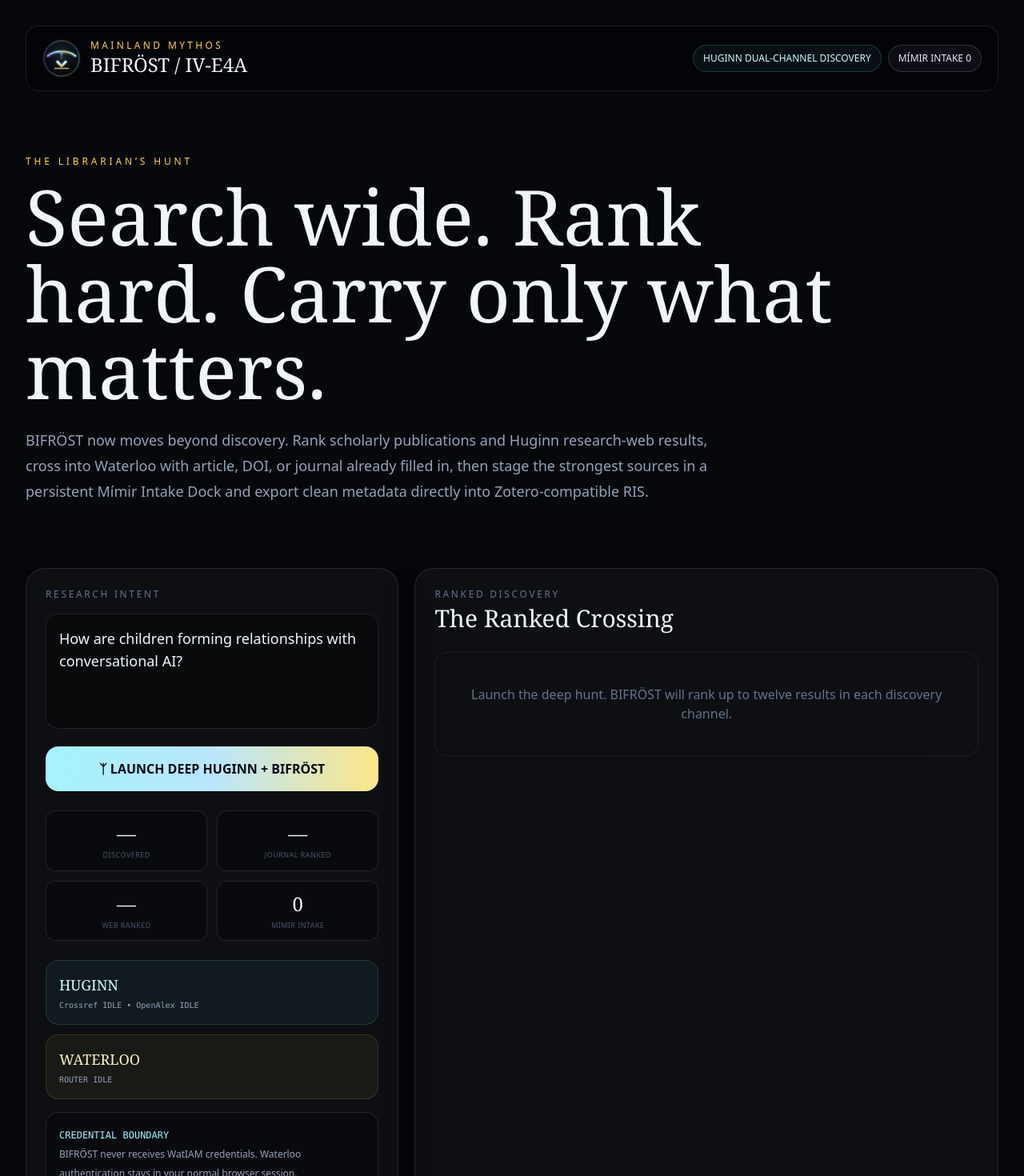
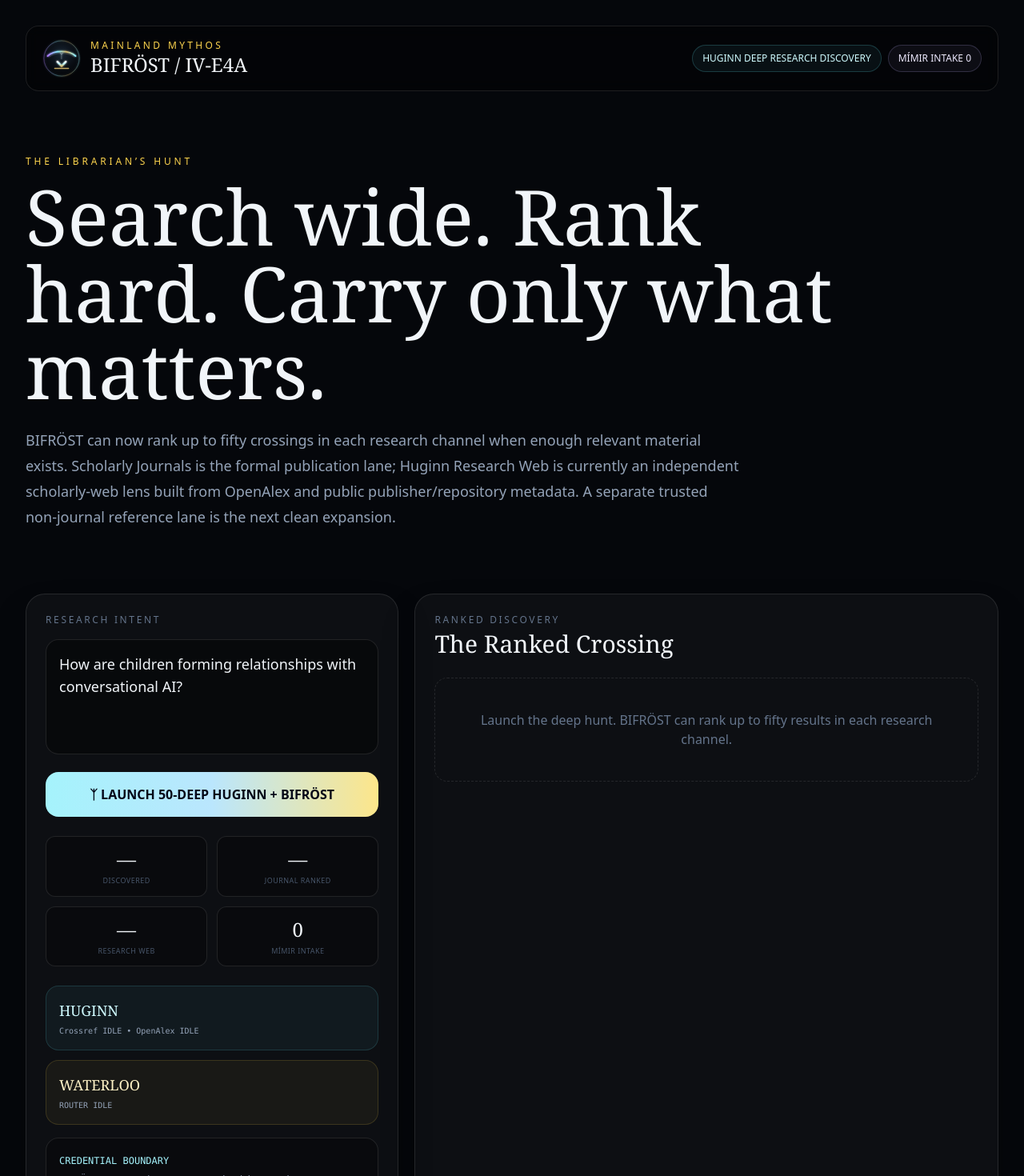
Before and after one commit to mainz81/dragons-nest, a Next.js app: page /bifrost in a window 1280 px wide. Shown: the top 1470 px of the page at 80% size. Built offline with nearby package versions, Linux system fonts and the light colour scheme.

Commit message:
BIFROST expand UI to fifty ranked crossings and clarify research-web channel

```diff
--- a/src/app/bifrost/BifrostClient.tsx
+++ b/src/app/bifrost/BifrostClient.tsx
@@ -182,8 +182,8 @@ export default function BifrostClient() {
         headers: { "content-type": "application/json" },
         body: JSON.stringify({
           question,
-          maxAcquire: 12,
-          rowsPerQuery: 18
+          maxAcquire: 50,
+          rowsPerQuery: 50
         })
       });
       setData((await response.json()) as HuntResponse);
@@ -268,7 +268,7 @@ export default function BifrostClient() {
           </div>
           <div className="flex flex-wrap items-center gap-2">
             <div className="rounded-full border border-cyan-300/20 bg-cyan-300/5 px-3 py-2 text-xs text-cyan-100">
-              HUGINN DUAL-CHANNEL DISCOVERY
+              HUGINN DEEP RESEARCH DISCOVERY
             </div>
             <div className="rounded-full border border-violet-300/20 bg-violet-300/5 px-3 py-2 text-xs text-violet-100">
               MÍMIR INTAKE {intake.length}
@@ -282,7 +282,7 @@ export default function BifrostClient() {
             Search wide. Rank hard. Carry only what matters.
           </h1>
           <p className="mt-6 max-w-4xl text-lg leading-8 text-slate-400">
-            BIFRÖST now moves beyond discovery. Rank scholarly publications and Huginn research-web results, cross into Waterloo with article, DOI, or journal already filled in, then stage the strongest sources in a persistent Mímir Intake Dock and export clean metadata directly into Zotero-compatible RIS.
+            BIFRÖST can now rank up to fifty crossings in each research channel when enough relevant material exists. Scholarly Journals is the formal publication lane; Huginn Research Web is currently an independent scholarly-web lens built from OpenAlex and public publisher/repository metadata. A separate trusted non-journal reference lane is the next clean expansion.
           </p>
         </section>
 
@@ -300,13 +300,13 @@ export default function BifrostClient() {
                 disabled={loading || question.trim().length < 3}
                 className="mt-4 w-full rounded-2xl bg-gradient-to-r from-cyan-200 via-sky-200 to-amber-200 px-5 py-4 font-bold text-slate-950 transition hover:brightness-110 disabled:opacity-50"
               >
-                {loading ? "HUGINN IS FLYING DEEP…" : "ᛉ LAUNCH DEEP HUGINN + BIFRÖST"}
+                {loading ? "HUGINN IS FLYING DEEP…" : "ᛉ LAUNCH 50-DEEP HUGINN + BIFRÖST"}
               </button>
 
               <div className="mt-6 grid grid-cols-2 gap-3 text-center">
                 <Metric label="DISCOVERED" value={data?.discovery?.combinedCandidateCount ?? "—"} />
                 <Metric label="JOURNAL RANKED" value={journalCount || "—"} />
-                <Metric label="WEB RANKED" value={webCount || "—"} />
+                <Metric label="RESEARCH WEB" value={webCount || "—"} />
                 <Metric label="MÍMIR INTAKE" value={intake.length} />
               </div>
 
@@ -415,7 +415,7 @@ export default function BifrostClient() {
                 <ChannelButton
                   active={channel === "web"}
                   onClick={() => setChannel("web")}
-                  label="HUGINN WEB RESULTS"
+                  label="HUGINN RESEARCH WEB"
                   count={webCount}
                   tone="cyan"
                 />
@@ -424,7 +424,7 @@ export default function BifrostClient() {
 
             {!data && (
               <div className="mt-6 rounded-2xl border border-dashed border-white/10 p-10 text-center text-slate-500">
-                Launch the deep hunt. BIFRÖST will rank up to twelve results in each discovery channel.
+                Launch the deep hunt. BIFRÖST can rank up to fifty results in each research channel.
               </div>
             )}
 
@@ -496,7 +496,7 @@ export default function BifrostClient() {
         ) : null}
 
         <footer className="py-20 text-center text-sm text-slate-600">
-          ᛉ BIFRÖST • HUGINN DUAL CHANNEL • WATERLOO ROUTING • MÍMIR INTAKE • ZOTERO RIS BRIDGE
+          ᛉ BIFRÖST • FIFTY-DEEP DISCOVERY • WATERLOO ROUTING • MÍMIR INTAKE • ZOTERO RIS BRIDGE
         </footer>
       </div>
     </main>
```
